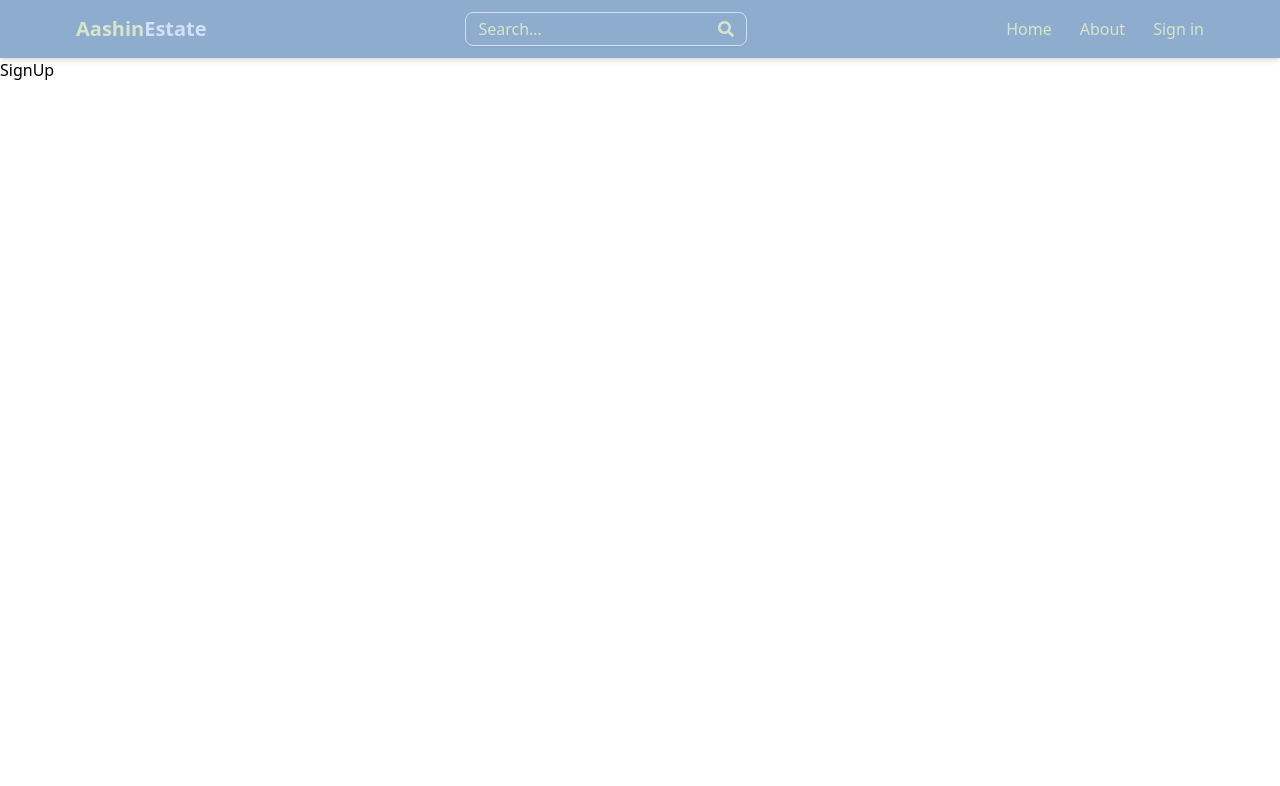
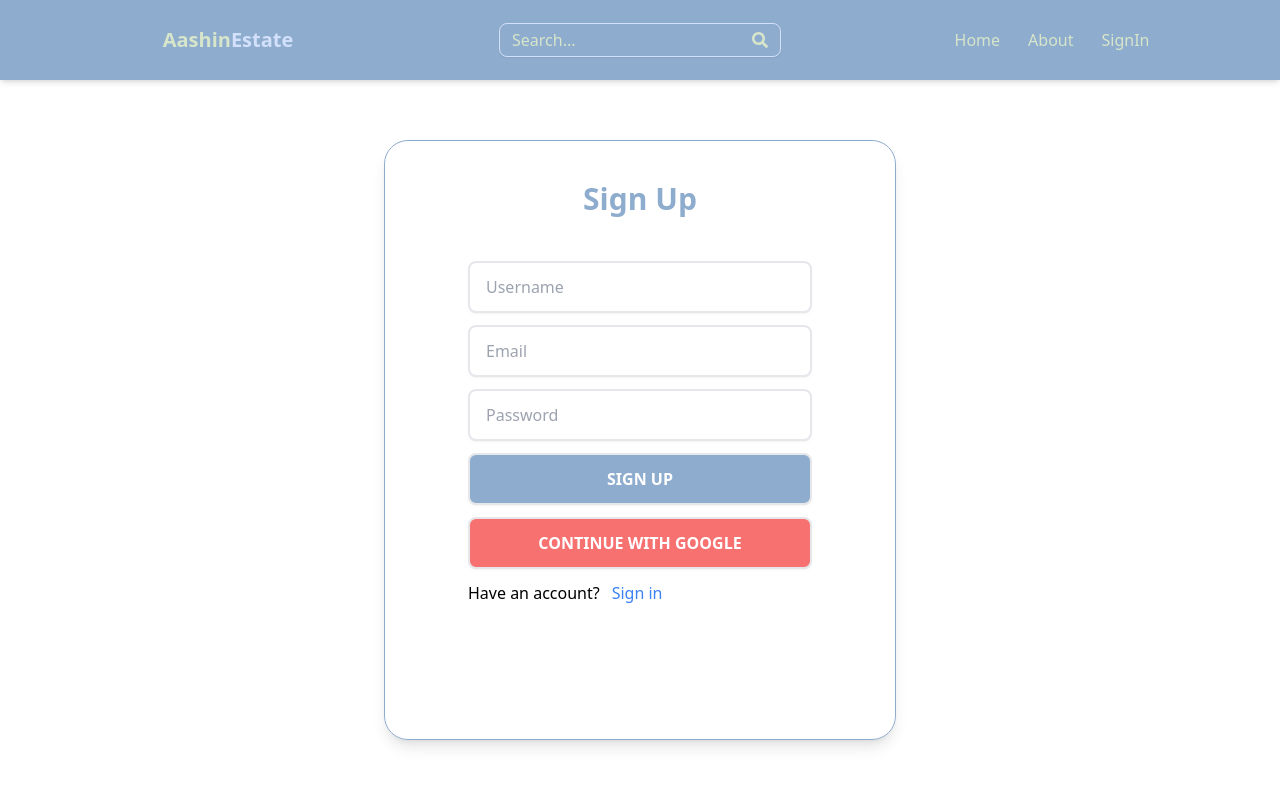
Before and after one commit to aashinak/realEstate, a React (Vite) app in the folder real-estate/: page /sign-up in a window 1280 px wide. Shown: the top 786 px of the page. Built offline with nearby package versions, Linux system fonts and the light colour scheme.

Commit message:
complete sign up page ui

```diff
--- a/real-estate/src/components/Header.jsx
+++ b/real-estate/src/components/Header.jsx
@@ -2,10 +2,11 @@ import {FaSearch} from 'react-icons/fa'
 import { Link } from 'react-router-dom'
 export default function Header() {
   return (
-    <header className='bg-primary shadow-md'>
-        <div className='flex justify-between items-center max-w-6xl mx-auto p-3' >
+    // h-[10vh] flex'
+    <header className='bg-primary shadow-md h-[10vh] flex '  >
+        <div className='flex justify-between items-center  w-[100%] sm:w-[85%]  mx-auto p-3 my-auto' >
             <Link to='/'>
-            <h1 className='font-bold text-base sm:text-xl flex flex-wrap'>
+            <h1 className='w-24 sm:w-60 font-bold text-base sm:text-xl flex flex-wrap justify-center'>
                 <span className='text-greenie'>Aashin</span>
                 <span className='text-lightblue'>Estate</span>
             </h1>
@@ -14,7 +15,7 @@ export default function Header() {
                 <input className='w-24 sm:w-60 bg-transparent placeholder-greenie focus:outline-none ' type="text" placeholder='Search...' />
                 <FaSearch className='text-greenie'/>
             </form>
-            <ul className='flex gap-7'>
+            <ul className='w-24 sm:w-60 flex justify-center gap-7'>
               <Link to='/'>
                 <li className='hidden sm:inline text-greenie text-base hover:text-lightblue'>Home</li>
               </Link>
@@ -22,7 +23,7 @@ export default function Header() {
                 <li className='hidden sm:inline text-greenie text-base hover:text-lightblue'>About</li>
               </Link>
               <Link to='/sign-in'>
-                <li className='text-greenie text-sm sm:text-base hover:text-lightblue'>Sign in</li>
+                <li className='text-greenie  text-sm sm:text-base hover:text-lightblue'>SignIn</li>
               </Link>
             </ul>
         </div>
--- a/real-estate/src/pages/SignUp.jsx
+++ b/real-estate/src/pages/SignUp.jsx
@@ -1,6 +1,26 @@
-
+import { Link } from "react-router-dom"
 export default function SignUp() {
   return (
-    <div>SignUp</div>
+    <div className="w-full h-[90vh]  flex justify-center">
+      <div className="rounded-3xl sm:w-2/5 m-auto   text-center sm:border h-[83.33%] sm:border-primary sm:shadow-lg p-10">
+        <h1 className="text-primary text-3xl text-center  font-bold ">Sign Up</h1>
+        <form className="" action="">
+          <input className="border-2 mt-11 px-4 w-4/5 rounded-lg py-3 shadow-sm" type="text" name="" id="username" placeholder="Username" required/>
+          <input className="border-2 mt-3 px-4 w-4/5 rounded-lg py-3 shadow-sm" type="email" name="" id="email" placeholder="Email" required/>
+          <input className="border-2 mt-3 px-4 w-4/5 rounded-lg py-3 shadow-sm" type="password" name="" id="password" placeholder="Password" required/>
+          <button className="bg-primary text-white font-semibold border-2 mt-3 px-4 w-4/5 rounded-lg py-3 shadow-sm">SIGN UP</button>
+
+
+        </form>
+        <button className="bg-red-400 text-white font-semibold border-2 mt-3 px-4 w-4/5 rounded-lg py-3 shadow-sm">CONTINUE WITH GOOGLE</button>
+
+        <div className="w-4/5 mx-auto text-left flex items-center mt-3 gap-3">
+          <p>Have an account?</p>
+          <Link to={'/sign-in'}>
+          <p className="text-blue-500">Sign in</p>
+          </Link>
+          </div>
+      </div>
+    </div>
   )
 }
```
